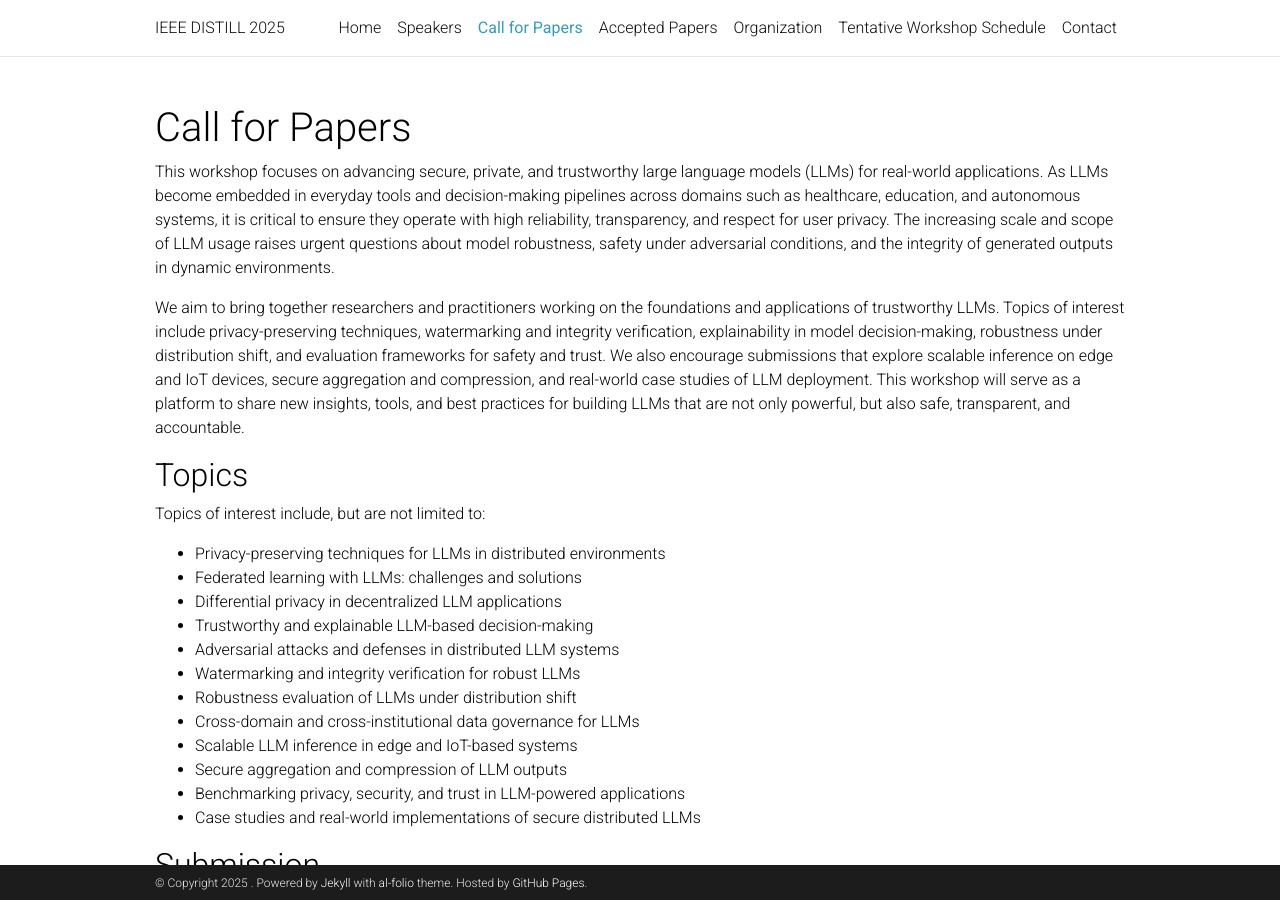
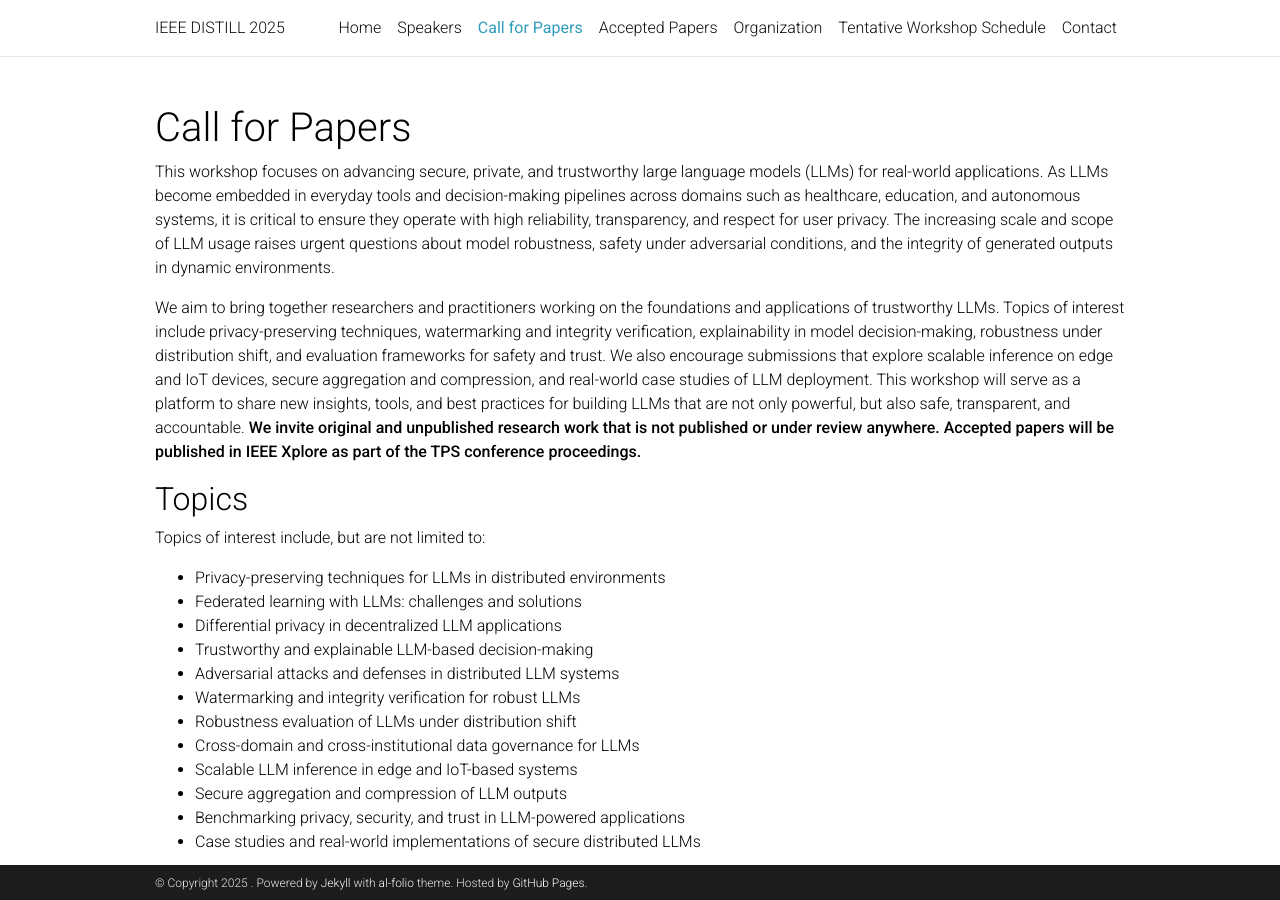
Before and after one commit to ieeedistill/ieeedistill.github.io, a Jekyll site: the page built from _pages/call_for_paper.md, in a window 1280 px wide and 900 px high. Built offline with Jekyll 4.4.1, drawn with Linux system fonts in a browser that asks for light colours; comment, search, counter and statistics services are not loaded; a style sheet for code colours, icons or effects is not loaded.

Commit message:
Update call_for_paper.md

```diff
--- a/_pages/call_for_paper.md
+++ b/_pages/call_for_paper.md
@@ -10,7 +10,7 @@ nav_title: "CFP"
 # Call for Papers
 This workshop focuses on advancing secure, private, and trustworthy large language models (LLMs) for real-world applications. As LLMs become embedded in everyday tools and decision-making pipelines across domains such as healthcare, education, and autonomous systems, it is critical to ensure they operate with high reliability, transparency, and respect for user privacy. The increasing scale and scope of LLM usage raises urgent questions about model robustness, safety under adversarial conditions, and the integrity of generated outputs in dynamic environments.
 
-We aim to bring together researchers and practitioners working on the foundations and applications of trustworthy LLMs. Topics of interest include privacy-preserving techniques, watermarking and integrity verification, explainability in model decision-making, robustness under distribution shift, and evaluation frameworks for safety and trust. We also encourage submissions that explore scalable inference on edge and IoT devices, secure aggregation and compression, and real-world case studies of LLM deployment. This workshop will serve as a platform to share new insights, tools, and best practices for building LLMs that are not only powerful, but also safe, transparent, and accountable.
+We aim to bring together researchers and practitioners working on the foundations and applications of trustworthy LLMs. Topics of interest include privacy-preserving techniques, watermarking and integrity verification, explainability in model decision-making, robustness under distribution shift, and evaluation frameworks for safety and trust. We also encourage submissions that explore scalable inference on edge and IoT devices, secure aggregation and compression, and real-world case studies of LLM deployment. This workshop will serve as a platform to share new insights, tools, and best practices for building LLMs that are not only powerful, but also safe, transparent, and accountable. **We invite original and unpublished research work that is not published or under review anywhere. Accepted papers will be published in IEEE Xplore as part of the TPS conference proceedings.**
 
 
 ## Topics
```
